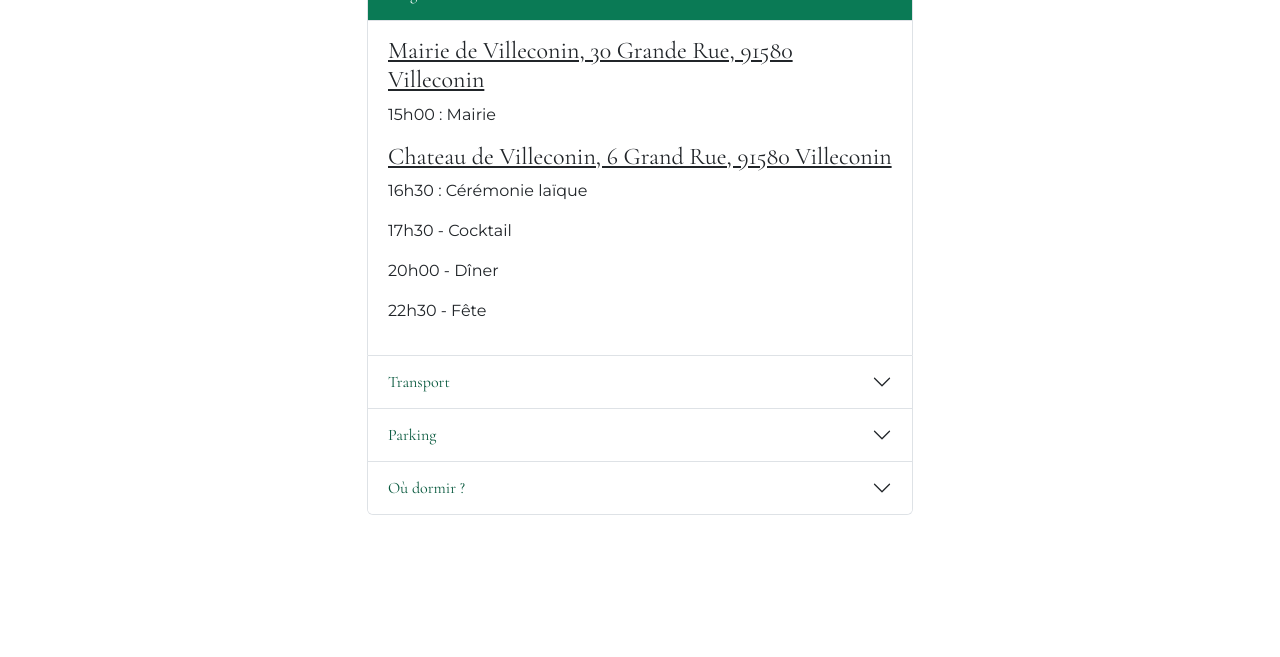
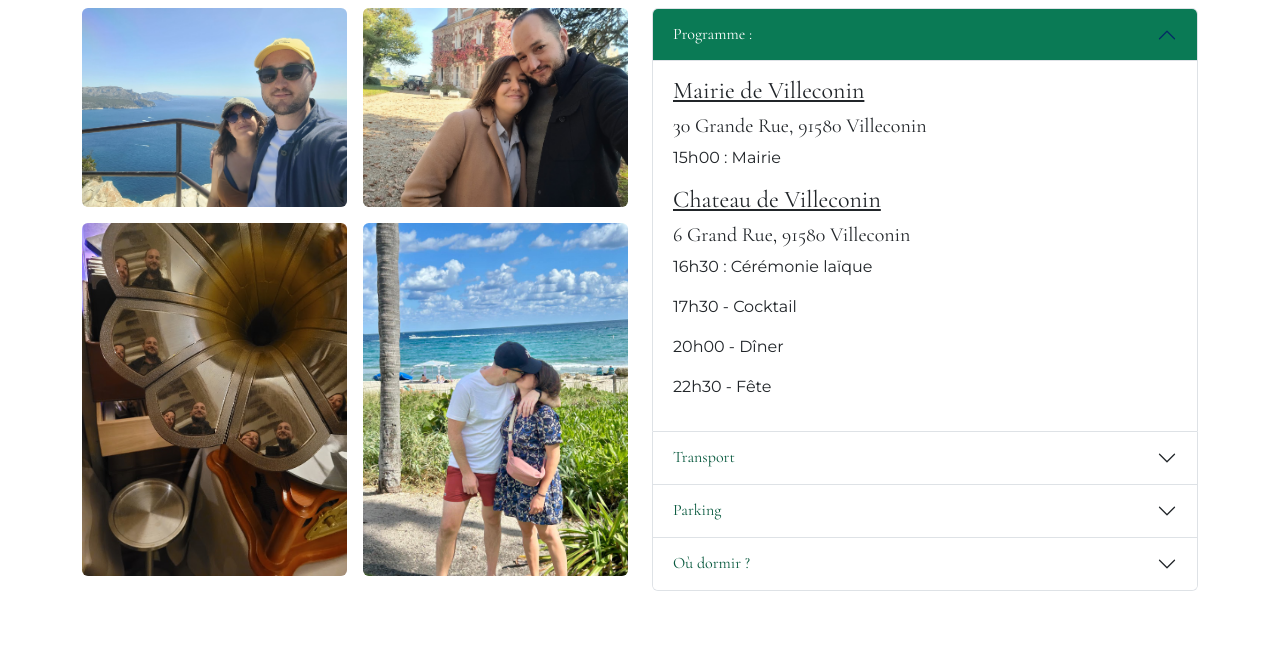
Before and after one commit to chrishughallen/charlotteandchris, a plain HTML site: page info.html in a window 1280 px wide. Shown: the part 143-800 px from the top of the page. Drawn offline with nearby package versions, Linux system fonts and the light colour scheme.

Commit message:
new image grid

```diff
--- a/info.html
+++ b/info.html
@@ -5,7 +5,6 @@
   <meta name="viewport" content="width=device-width, initial-scale=1.0">
   <link rel="preconnect" href="https://fonts.googleapis.com">
   <link rel="preconnect" href="https://fonts.gstatic.com" crossorigin>
-  <link rel="preconnect" href="https://fonts.googleapis.com">
   <link href="https://fonts.googleapis.com/css2?family=Cinzel+Decorative:wght@400;700;900&family=Cormorant+Garamond:ital,wght@0,300..700;1,300..700&family=Montserrat:ital,wght@0,100..900;1,100..900&family=Parisienne&display=swap" rel="stylesheet">
   <link href="https://cdn.jsdelivr.net/npm/bootstrap@5.3.7/dist/css/bootstrap.min.css" rel="stylesheet" integrity="sha384-LN+7fdVzj6u52u30Kp6M/trliBMCMKTyK833zpbD+pXdCLuTusPj697FH4R/5mcr" crossorigin="anonymous">
   <link rel="stylesheet" href="https://cdn.jsdelivr.net/npm/bootstrap-icons@1.13.1/font/bootstrap-icons.min.css">
@@ -42,10 +41,32 @@
       </div>
     </div>
   </nav>
-  <main class="container my-5">
-    <section class="row">
-      <div class="col-lg-6 m-auto">
 
+  <main class="container my-3">
+    <h1 class="text-center mb-4" data-i18n="info_title"></h1>
+
+    <section class="row g-4 align-items-start">
+
+      <!-- IMAGE GRID -->
+      <div class="col-12 col-lg-6">
+        <div class="row g-3">
+          <div class="col-6">
+            <img src="us.jpg" class="img-fluid rounded" alt="">
+          </div>
+          <div class="col-6">
+            <img src="us2.jpg" class="img-fluid rounded" alt="">
+          </div>
+          <div class="col-6">
+            <img src="reflection.jpg" class="img-fluid rounded" alt="">
+          </div>
+          <div class="col-6">
+            <img src="kiss.jpg" class="img-fluid rounded" alt="">
+          </div>
+        </div>
+      </div>
+
+      <!-- ACCORDION -->
+      <div class="col-12 col-lg-6">
         <div class="accordion" id="accordionExample">
 
           <div class="accordion-item">
@@ -56,11 +77,13 @@
             <div id="collapseOne" class="accordion-collapse collapse show" data-bs-parent="#accordionExample">
               <div class="accordion-body">
                 <div class="d-grid">
-                <h4><u>Mairie de Villeconin, 30 Grande Rue, 91580 Villeconin</u></h4>
+                  <h4><u>Mairie de Villeconin</u></h4>
+                  <h5>30 Grande Rue, 91580 Villeconin</h5>
                   <p data-i18n="program_mairie"></p>
                 </div>
                 <div class="d-grid">
-                <h4><u>Chateau de Villeconin, 6 Grand Rue, 91580 Villeconin</u></h4>
+                  <h4><u>Chateau de Villeconin</u></h4>
+                  <h5>6 Grand Rue, 91580 Villeconin</h5>
                   <p data-i18n="program_ceremony"></p>
                   <p data-i18n="program_cocktail"></p>
                   <p data-i18n="program_dinner"></p>
@@ -117,7 +140,6 @@
                       <p data-i18n="camping"></p>
                     </div>
 
-
                     <div class="py-3">
                       <u><h4 data-i18n="airbnb"></h4></u>
                       <p data-i18n="gites"></p>
@@ -130,8 +152,11 @@
               </div>
             </div>
           </div>
+
         </div>
       </div>
+
+    </section>
   </main>
 
   <script src="https://cdn.jsdelivr.net/npm/bootstrap@5.3.7/dist/js/bootstrap.bundle.min.js" integrity="sha384-ndDqU0Gzau9qJ1lfW4pNLlhNTkCfHzAVBReH9diLvGRem5+R9g2FzA8ZGN954O5Q" crossorigin="anonymous"></script>
--- a/language.js
+++ b/language.js
@@ -7,6 +7,7 @@ const translations = {
     nav_info: "Information",
     gifts: "Gift Registry",
     date: "May 30, 2026",
+    info_title: "Practical Information",
     info_cta: "Information",
     program_title: "Program:",
     program_mairie: "3:00pm : Town Hall Ceremony",
@@ -32,6 +33,7 @@ const translations = {
     nav_info: "Informations Pratiques",
     date: "30 Mai 2026",
     gifts: "Liste de Mariage",
+    info_title: "Informations Pratiques",
     info_cta: "Informations Pratiques",
     program_title: "Programme :",
     program_mairie: "15h00 : Mairie",
```
Also changed, not shown: kiss.jpg (added). Lines whose indentation alone changed are shown as unchanged.
